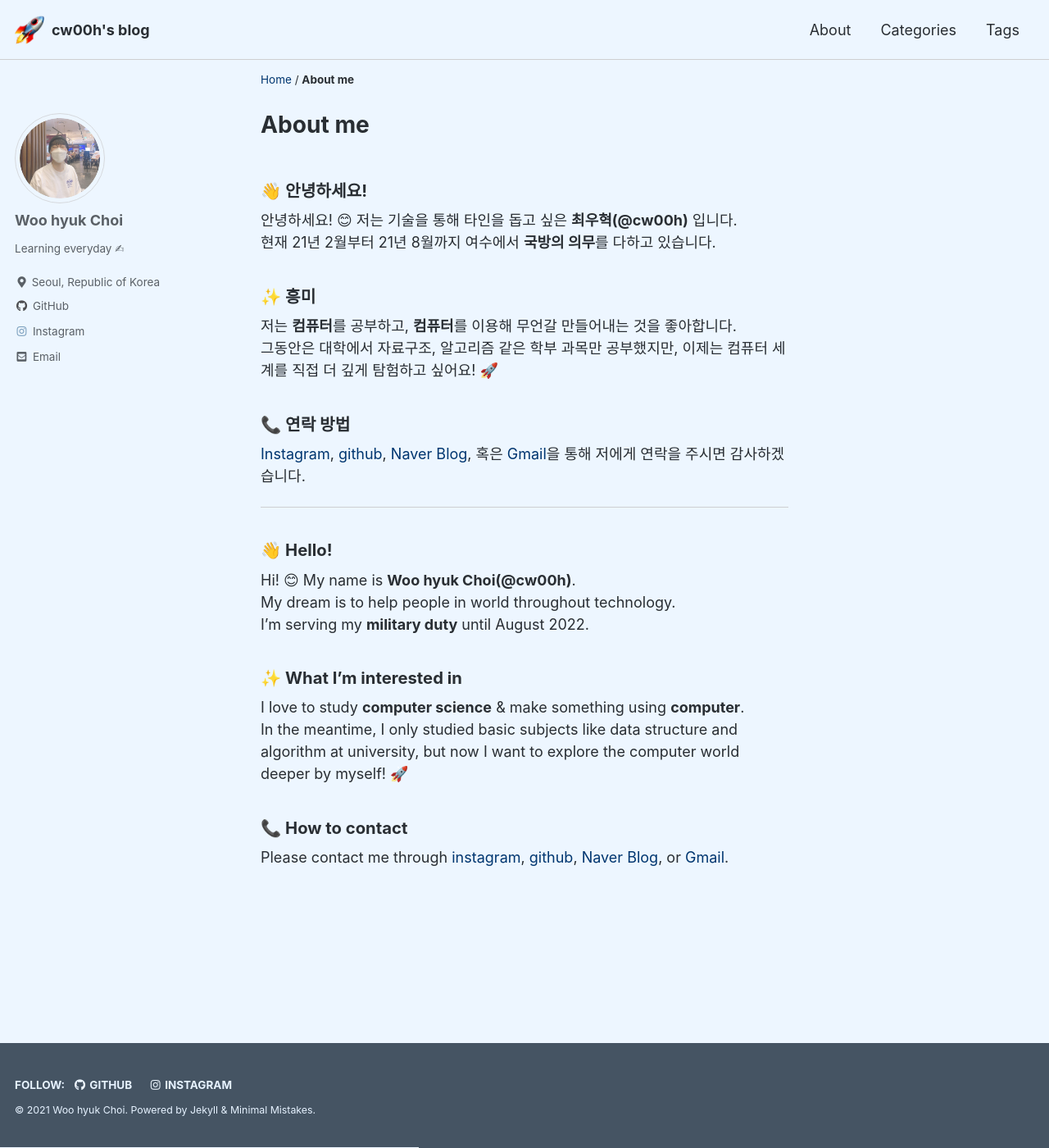
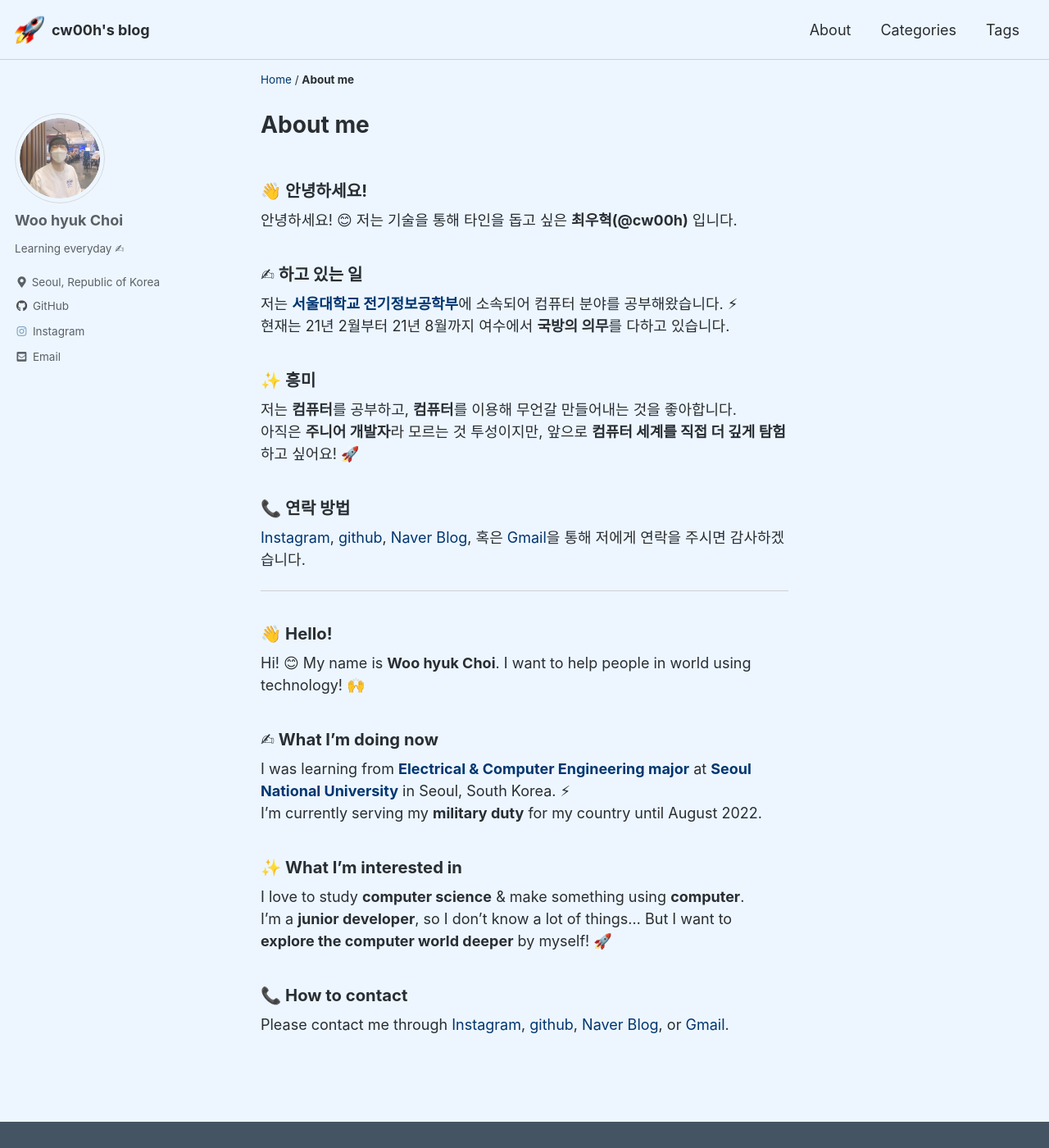
Before and after one commit to cw00h/cw00h.github.io, a Jekyll site: the page built from _pages/about.md, in a window 1280 px wide and 1400 px high. Shown: the whole window at 82% size. Built offline with Jekyll 4.4.1, drawn with Linux system fonts in a browser that asks for light colours; cached includes are drawn as plain includes.

Commit message:
Docs: Edit about.md

```diff
--- a/_pages/about.md
+++ b/_pages/about.md
@@ -8,12 +8,16 @@ share: false
 ### 👋 안녕하세요!
 
 안녕하세요! 😊 저는 기술을 통해 타인을 돕고 싶은 **최우혁(@cw00h)** 입니다.
-현재 21년 2월부터 21년 8월까지 여수에서 **국방의 의무**를 다하고 있습니다.
+
+### ✍ 하고 있는 일
+
+저는 **[서울대학교](https://snu.ac.kr) [전기정보공학부](https://ee.snu.ac.kr/)**에 소속되어 컴퓨터 분야를 공부해왔습니다. ⚡
+현재는 21년 2월부터 21년 8월까지 여수에서 **국방의 의무**를 다하고 있습니다.
 
 ### ✨ 흥미
 
 저는 **컴퓨터**를 공부하고, **컴퓨터**를 이용해 무언갈 만들어내는 것을 좋아합니다.
-그동안은 대학에서 자료구조, 알고리즘 같은 학부 과목만 공부했지만, 이제는 컴퓨터 세계를 직접 더 깊게 탐험하고 싶어요! 🚀
+아직은 **주니어 개발자**라 모르는 것 투성이지만, 앞으로 **컴퓨터 세계를 직접 더 깊게 탐험**하고 싶어요! 🚀
 
 ### 📞 연락 방법
 
@@ -23,15 +27,18 @@ share: false
 
 ### 👋 Hello!
 
-Hi! 😊 My name is **Woo hyuk Choi(@cw00h)**.
-My dream is to help people in world throughout technology.
-I'm serving my **military duty** until August 2022.
+Hi! 😊 My name is **Woo hyuk Choi**. I want to help people in world using technology! 🙌
+
+### ✍ What I'm doing now
+
+I was learning from **[Electrical & Computer Engineering major](http://ee.snu.ac.kr/en)** at **[Seoul National University](https://en.snu.ac.kr/)** in Seoul, South Korea. ⚡
+I'm currently serving my **military duty** for my country until August 2022.
 
 ### ✨ What I'm interested in
 
 I love to study **computer science** & make something using **computer**.
-In the meantime, I only studied basic subjects like data structure and algorithm at university, but now I want to explore the computer world deeper by myself! 🚀
+I'm a **junior developer**, so I don't know a lot of things... But I want to **explore the computer world deeper** by myself! 🚀
 
 ### 📞 How to contact
 
-Please contact me through [instagram](https://instagram.com/cw00h), [github](https://github.com/cw00h), [Naver Blog](https://blog.naver.com/00cwooh), or [Gmail](mailto:cwooh8@gmail.com).
+Please contact me through [Instagram](https://instagram.com/cw00h), [github](https://github.com/cw00h), [Naver Blog](https://blog.naver.com/00cwooh), or [Gmail](mailto:cwooh8@gmail.com).
```
